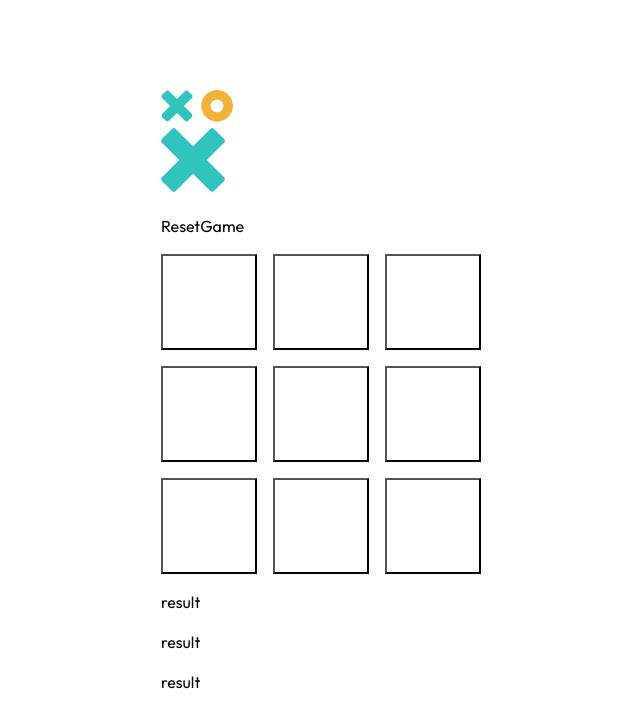
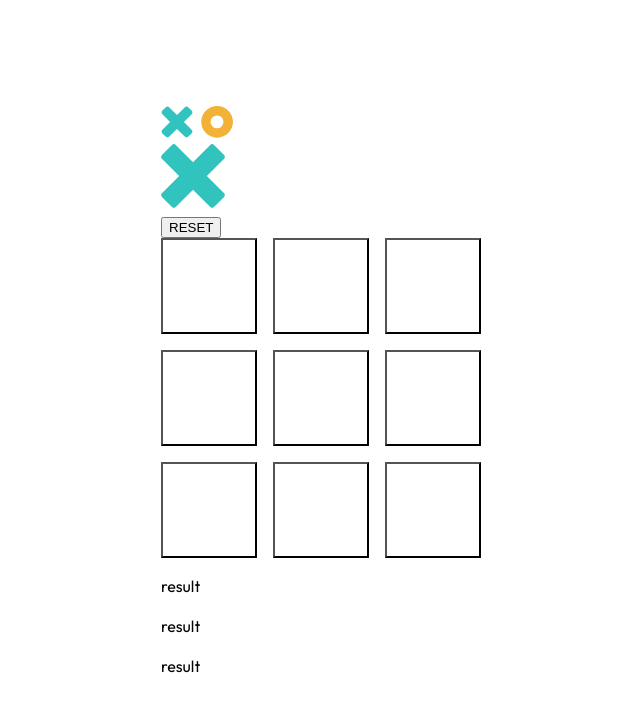
Before and after one commit to eburza/tic-tac-toe-game, a React (Vite) app: page / in a window 1280 px wide. Shown: the top 728 px of the page, without its empty margins (319-959 px from the left). Built offline with nearby package versions, Linux system fonts and the light colour scheme.

Commit message:
Add functionality to reset button

```diff
--- a/src/App.jsx
+++ b/src/App.jsx
@@ -43,6 +43,13 @@ export default function App() {
     onTurnChange()
   }
 
+  function onGameReset() {
+    setIsXTurn(true)
+    setBoard(prevBoard => prevBoard.map( tile => ({
+      ...tile, isHeld: false, content: ''
+    })))
+  }
+
   return (
     <GameContext.Provider
     value={{
@@ -51,7 +58,8 @@ export default function App() {
       onPlayerChange,
       onTurnChange, isXTurn,
       onPlayerMove,
-      board, setBoard
+      board, setBoard,
+      onGameReset
     }}>
       <img src={Logo} alt="Tic Tac Toe logo"/>
       {/* <GameStart /> */}
--- a/src/components/ResetGame.jsx
+++ b/src/components/ResetGame.jsx
@@ -1,6 +1,18 @@
+import { useContext } from 'react'
+import GameContext from '../Context'
 
 export default function ResetGame() {
+
+    const { onGameReset } = useContext(GameContext)
+
+    function handleResetButton() {
+        onGameReset()
+    }
+
     return(
-        <p>ResetGame</p>
+        <button
+        onClick={handleResetButton}>
+            RESET
+        </button>
     )
 }
```
